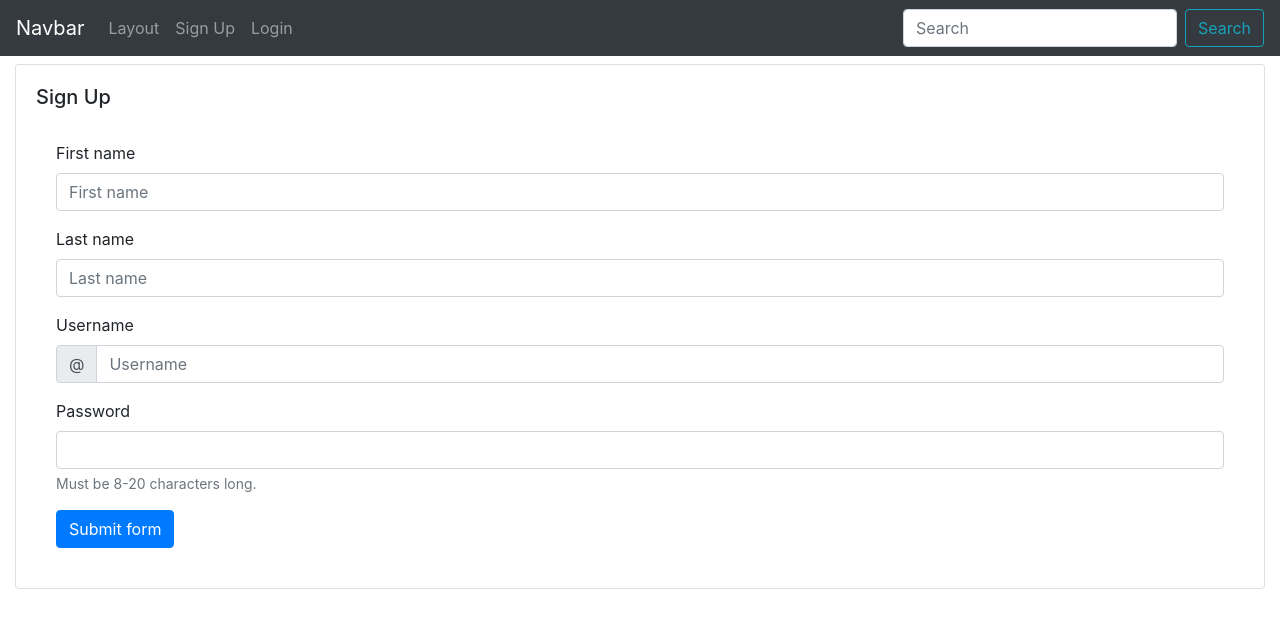
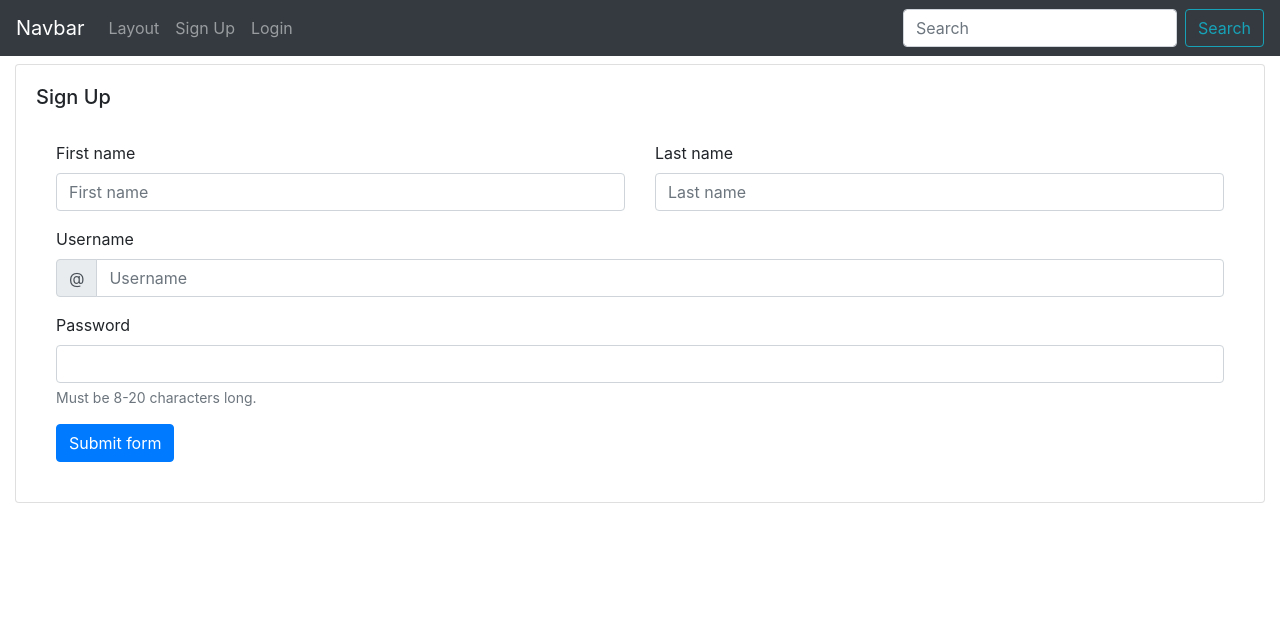
Before and after one commit to hainguyen17/bootstrap-demo, a React (Create React App) app: page /signUp in a window 1280 px wide. Shown: the top 628 px of the page. Built offline with nearby package versions, Linux system fonts and the light colour scheme.

Commit message:
modify sign up form

```diff
--- a/src/components/SignUp.js
+++ b/src/components/SignUp.js
@@ -1,5 +1,5 @@
 import React, {useState} from 'react';
-import {Card, InputGroup, Form, Button} from 'react-bootstrap';
+import { Row, Col, Card, InputGroup, Form, Button } from 'react-bootstrap';
 import { BootstrapModal } from './BootstrapModal';
 
 const defaultState = {
@@ -38,7 +38,12 @@ const SignUpForm = () => {
         </Card.Title>
         <Card.Body>
           <Form noValidate validated={validated} onSubmit={handleSubmit}>
-          <Form.Group controlId="validationCustom01">
+            <Row>
+              <Form.Group
+                as={Col}
+                md={6}
+                controlId="validationCustom01"
+              >
                 <Form.Label>First name</Form.Label>
                 <Form.Control
                   required
@@ -49,7 +54,11 @@ const SignUpForm = () => {
                 />
                 <Form.Control.Feedback>Looks good!</Form.Control.Feedback>
               </Form.Group>
-          <Form.Group controlId="validationCustom02">
+              <Form.Group
+                as={Col}
+                md={6}
+                controlId="validationCustom02"
+              >
                 <Form.Label>Last name</Form.Label>
                 <Form.Control
                   required
@@ -60,6 +69,7 @@ const SignUpForm = () => {
                 />
                 <Form.Control.Feedback>Looks good!</Form.Control.Feedback>
               </Form.Group>
+            </Row>
             <Form.Group controlId="validationCustomUsername">
               <Form.Label>Username</Form.Label>
               <InputGroup hasValidation>
```
Lines whose indentation alone changed are shown as unchanged.
